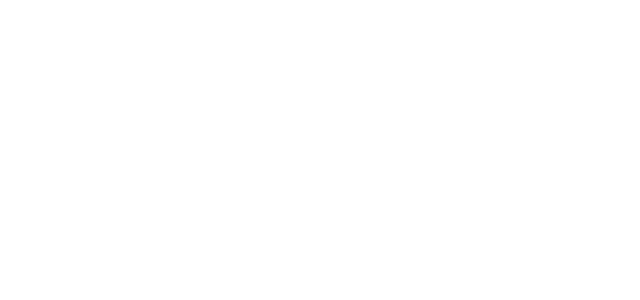
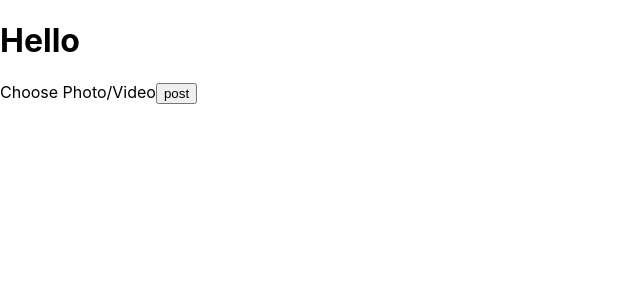
Before and after one commit to Ethan-Dj/Journey-Mapper, a React (Create React App) app in the folder client/: page / in a window 1280 px wide. Shown: the top 300 px of the page, without its empty margins (0-640 px from the left). Built offline with nearby package versions, Linux system fonts and the light colour scheme.

Commit message:
first stage login

```diff
--- a/client/package.json
+++ b/client/package.json
@@ -8,7 +8,10 @@
     "@testing-library/user-event": "^13.5.0",
     "react": "^18.2.0",
     "react-dom": "^18.2.0",
+    "react-redux": "^8.0.5",
+    "react-router-dom": "^6.9.0",
     "react-scripts": "5.0.1",
+    "redux": "^4.2.1",
     "web-vitals": "^2.1.4"
   },
   "scripts": {
--- a/client/src/App.js
+++ b/client/src/App.js
@@ -1,9 +1,14 @@
 import './App.css';
+import UploadNew from './components/UploadNew';
+import {Route, Routes} from 'react-router-dom'
 
 function App() {
 
   return(
     <>
+    <Routes>
+      <Route path="/" element={<UploadNew/>} />
+    </Routes>
     </>
   )
 }
--- a/client/src/index.js
+++ b/client/src/index.js
@@ -3,11 +3,21 @@
 import './index.css';
 import App from './App';
 import reportWebVitals from './reportWebVitals';
+import { Provider } from 'react-redux';
+import { createStore } from 'redux';
+import { reducer } from './reducers/reducer';
+import { BrowserRouter } from 'react-router-dom';
+
+const store = createStore(reducer)
 
 const root = ReactDOM.createRoot(document.getElementById('root'));
 root.render(
   <React.StrictMode>
-    <App />
+    <Provider store = {store}>
+      <BrowserRouter>
+        <App />
+      </BrowserRouter>
+    </Provider>
   </React.StrictMode>
 );
 
```
Also changed, not shown: 1 other file (tests, documents, lock files or other folders).
